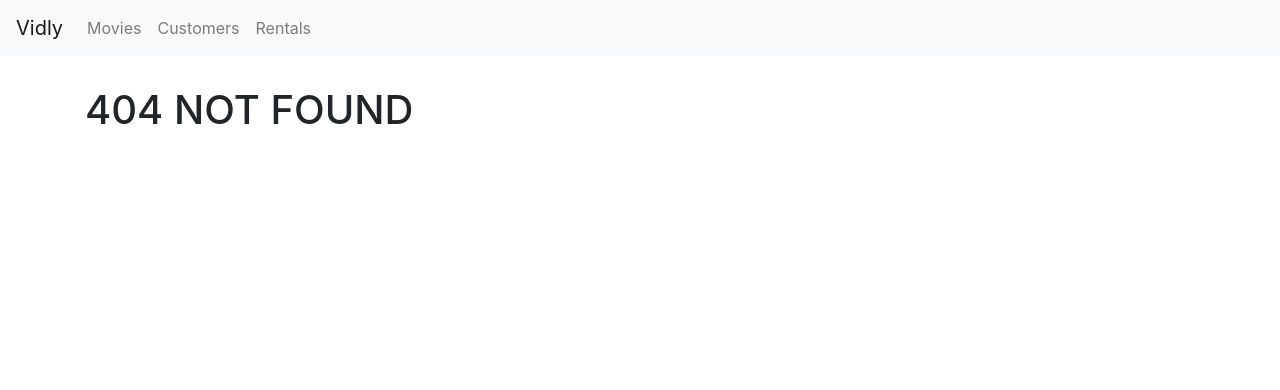
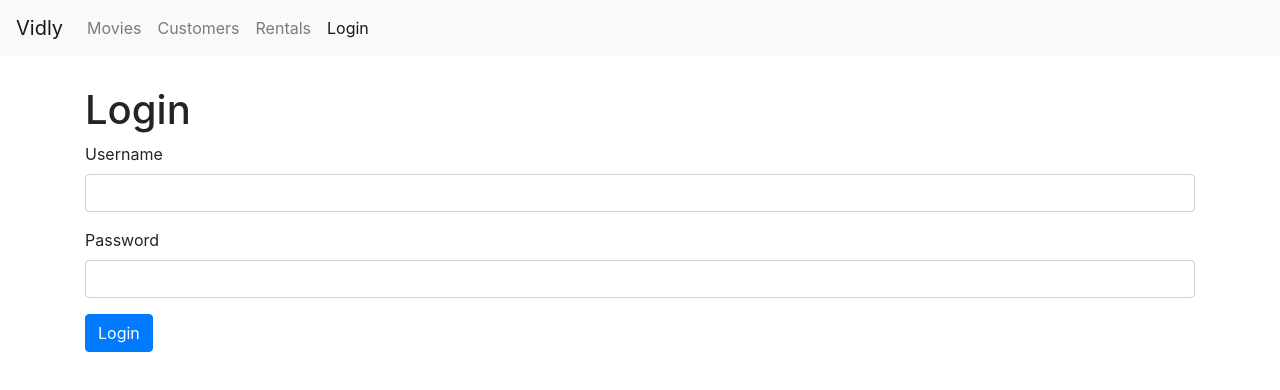
Before and after one commit to PabloYza/Vidly, a React (Create React App) app: page /login in a window 1280 px wide. Before the commit this address led to /not-found. Shown: the top 390 px of the page. Built offline with nearby package versions, Linux system fonts and the light colour scheme.

Commit message:
Bootstrap form + Handling formSubmission

```diff
--- a/src/App.js
+++ b/src/App.js
@@ -6,6 +6,7 @@
 import Customers from './components/customers';
 import NavBar from './components/navBar';
 import MovieForm from './components/movieForm';
+import LoginForm from './components/loginForm';
 
 class App extends Component {
   state = {  }
@@ -15,6 +16,7 @@
       <NavBar />
       <main className="container">
         <Switch>
+          <Route path='/login' component={LoginForm} />
           <Route path='/movies/:id' component={MovieForm} />
           <Route path='/movies' component={Movies} ></Route>
           <Route path='/customers' component={Customers} ></Route>
--- /dev/null
+++ b/src/components/loginForm.js
@@ -0,0 +1,33 @@
+import React, { Component } from 'react';
+
+class LoginForm extends Component {
+  handleSubmit = e => {
+    //prevent the FullPage Reload
+    e.preventDefault();
+
+    //call the server
+    console.log('Submitted');
+  }
+
+
+  render() {
+    return (
+      <div>
+        <h1>Login</h1>
+        <form onSubmit={this.handleSubmit} >
+          <div className='form-group'>
+            <label htmlFor='username'>Username</label>
+            <input id='username' type='text' className='form-control'></input>
+          </div>
+          <div className='form-group'>
+            <label htmlFor='password'>Password</label>
+            <input id='password' type='text' className='form-control'></input>
+          </div>
+          <button className='btn btn-primary'>Login</button>
+        </form>
+      </div>
+     );
+  }
+}
+
+export default LoginForm;
--- a/src/components/navBar.js
+++ b/src/components/navBar.js
@@ -1,5 +1,6 @@
 import React from 'react';
 import { Link, NavLink } from 'react-router-dom'
+
 
 
 const NavBar = () => {
@@ -29,6 +30,9 @@
           <NavLink className='nav-item nav-link' to='/rentals'>
             Rentals
           </NavLink>
+          <NavLink className='nav-item nav-link' to='/login'>
+            Login
+          </NavLink>
         </div>
       </div>
     </nav>
```
